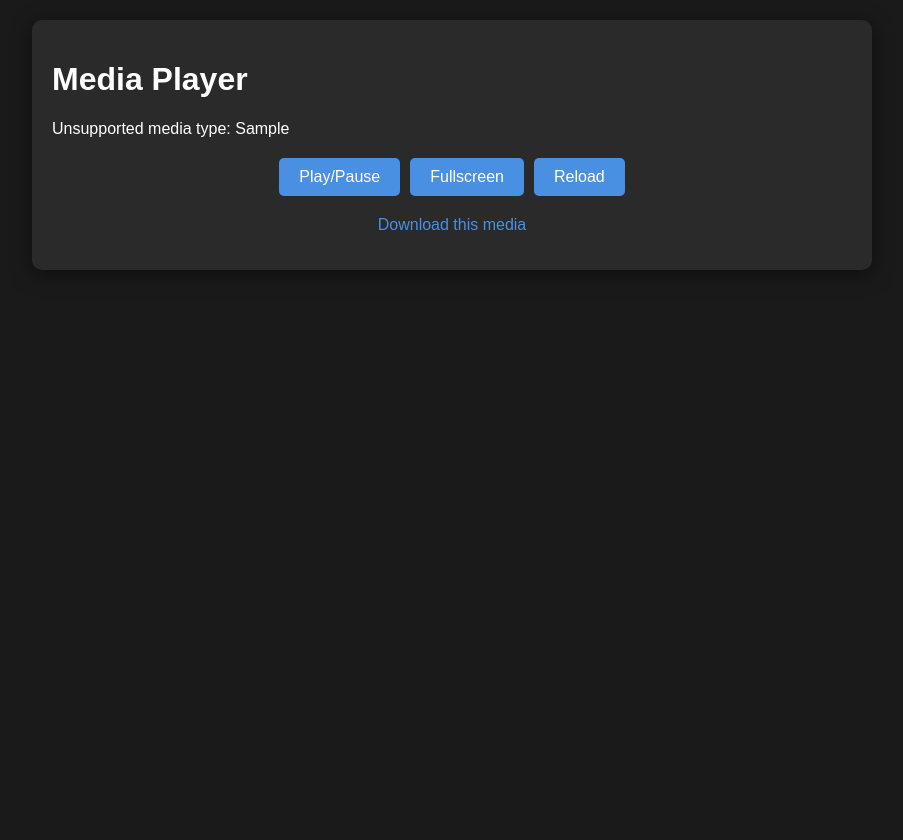
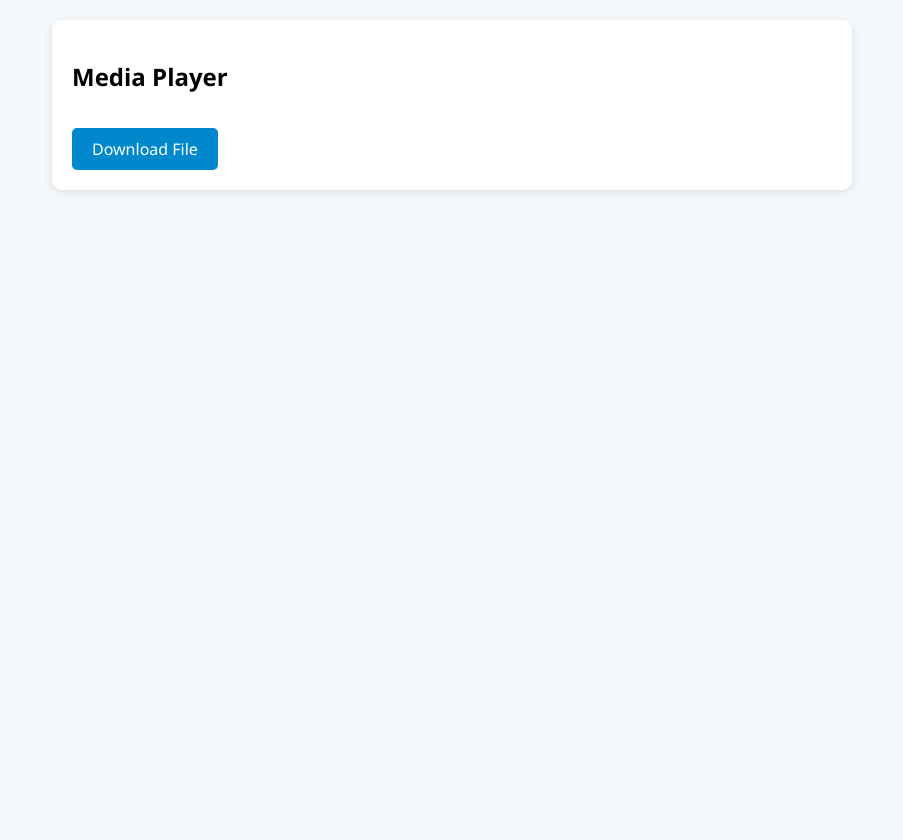
Before and after one commit to Mraprguild8133/Storagebot, a Flask app: template templates/player.html in a window 1280 px wide. Shown: the whole page, without its empty margins (188-1091 px from the left). After the commit the page ends 192 px from the top, so only its background shows below. Run offline with Flask 3, Linux system fonts and the light colour scheme; the template is opened without the code that fills it: most values are stand-ins (such as "Sample title", 1, 10 or a date in 2020); parts of the project's set-up code (start-up, migrations or seed data) failed here and were passed over.

Commit message:
Update player.html

```diff
--- a/templates/player.html
+++ b/templates/player.html
@@ -3,126 +3,60 @@
 <head>
     <meta charset="UTF-8">
     <meta name="viewport" content="width=device-width, initial-scale=1.0">
-    <title>Media Player - Wasabi Storage</title>
+    <title>Media Player</title>
     <style>
         body {
-            font-family: Arial, sans-serif;
-            margin: 0;
+            font-family: 'Segoe UI', Tahoma, Geneva, Verdana, sans-serif;
+            max-width: 800px;
+            margin: 0 auto;
             padding: 20px;
-            background-color: #1a1a1a;
-            color: white;
-            display: flex;
-            flex-direction: column;
-            align-items: center;
-            min-height: 100vh;
+            background-color: #f5f8fa;
         }
         .player-container {
-            width: 100%;
-            max-width: 800px;
-            background-color: #2a2a2a;
+            background: white;
             border-radius: 10px;
             padding: 20px;
-            box-shadow: 0 4px 20px rgba(0, 0, 0, 0.5);
+            box-shadow: 0 2px 10px rgba(0,0,0,0.1);
         }
-        .media-element {
+        video, audio {
             width: 100%;
-            border-radius: 8px;
-            margin-bottom: 20px;
-        }
-        video {
-            height: auto;
-            max-height: 70vh;
+            margin: 15px 0;
         }
         img {
             max-width: 100%;
-            max-height: 80vh;
+            border-radius: 5px;
         }
-        .controls {
-            display: flex;
-            justify-content: center;
-            gap: 10px;
-            margin-top: 20px;
-        }
-        button {
-            background-color: #4a90e2;
+        .download-btn {
+            display: inline-block;
+            background: #0088cc;
             color: white;
-            border: none;
             padding: 10px 20px;
+            text-decoration: none;
             border-radius: 5px;
-            cursor: pointer;
-            font-size: 16px;
-        }
-        button:hover {
-            background-color: #357abD;
-        }
-        .download-link {
-            margin-top: 20px;
-            text-align: center;
-        }
-        a {
-            color: #4a90e2;
-            text-decoration: none;
-        }
-        a:hover {
-            text-decoration: underline;
+            margin-top: 15px;
         }
     </style>
 </head>
 <body>
     <div class="player-container">
-        <h1>Media Player</h1>
-
+        <h2>Media Player</h2>
         {% if media_type == 'video' %}
-        <video class="media-element" controls autoplay>
-            <source src="{{ media_url }}" type="video/mp4">
-            Your browser does not support the video tag.
-        </video>
+            <video controls>
+                <source src="{{ base64.b64decode(encoded_url + '===').decode() }}" type="video/mp4">
+                Your browser does not support the video tag.
+            </video>
         {% elif media_type == 'audio' %}
-        <audio class="media-element" controls autoplay>
-            <source src="{{ media_url }}" type="audio/mpeg">
-            Your browser does not support the audio element.
-        </audio>
+            <audio controls>
+                <source src="{{ base64.b64decode(encoded_url + '===').decode() }}" type="audio/mpeg">
+                Your browser does not support the audio element.
+            </audio>
         {% elif media_type == 'image' %}
-        <img class="media-element" src="{{ media_url }}" alt="Image">
-        {% else %}
-        <p>Unsupported media type: {{ media_type }}</p>
+            <img src="{{ base64.b64decode(encoded_url + '===').decode() }}" alt="Image">
         {% endif %}
 
-        <div class="controls">
-            <button onclick="togglePlayPause()">Play/Pause</button>
-            <button onclick="toggleFullscreen()">Fullscreen</button>
-            <button onclick="window.location.reload()">Reload</button>
-        </div>
-
-        <div class="download-link">
-            <p><a href="{{ media_url }}" download>Download this media</a></p>
+        <div>
+            <a href="{{ base64.b64decode(encoded_url + '===').decode() }}" class="download-btn" download>Download File</a>
         </div>
     </div>
-
-    <script>
-        function togglePlayPause() {
-            const media = document.querySelector('video') || document.querySelector('audio');
-            if (media) {
-                if (media.paused) {
-                    media.play();
-                } else {
-                    media.pause();
-                }
-            }
-        }
-
-        function toggleFullscreen() {
-            const media = document.querySelector('video') || document.querySelector('img');
-            if (media) {
-                if (media.requestFullscreen) {
-                    media.requestFullscreen();
-                } else if (media.webkitRequestFullscreen) {
-                    media.webkitRequestFullscreen();
-                } else if (media.msRequestFullscreen) {
-                    media.msRequestFullscreen();
-                }
-            }
-        }
-    </script>
 </body>
 </html>
```
